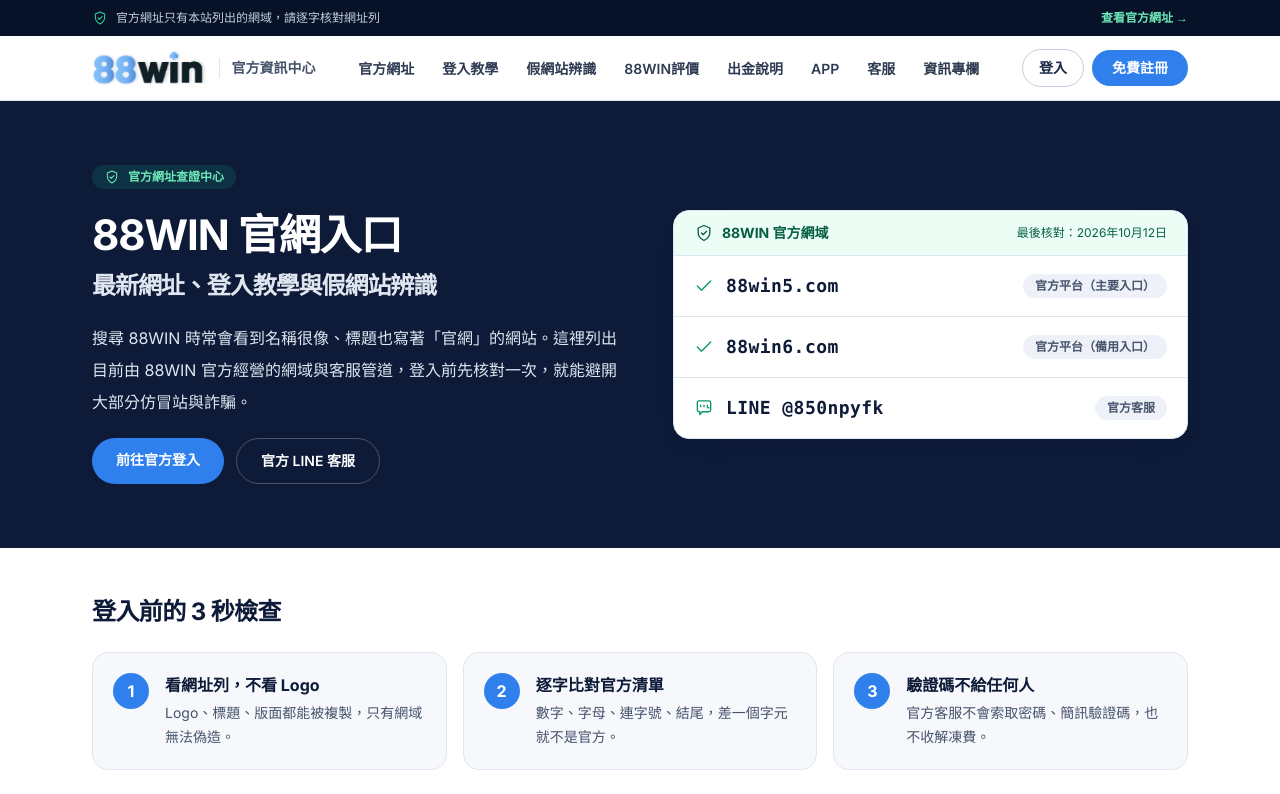
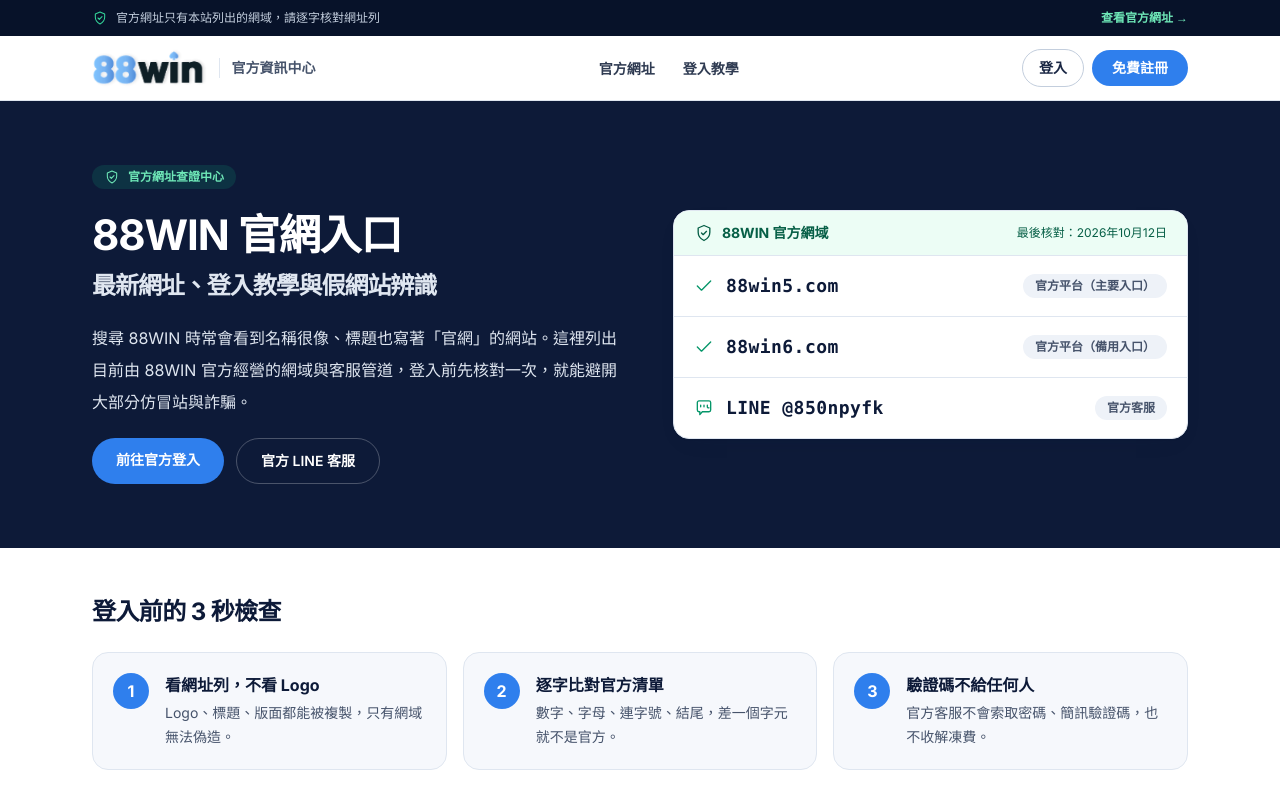
Before and after one commit to Vertexstack-Code/88win6.tw, a Next.js app: page / in a window 1280 px wide. Shown: the top 794 px of the page. Built offline with nearby package versions, Linux system fonts and the light colour scheme.

Commit message:
update the project

```diff
--- a/components/layout/Header.tsx
+++ b/components/layout/Header.tsx
@@ -47,7 +47,8 @@
 
         <nav aria-label="主要導覽" className="hidden xl:block">
           <ul className="flex items-center gap-1">
-            {NAV.map((item) => (
+            {/* 假網站辨識 (index 2) is left out of the desktop bar to save width. */}
+            {NAV.filter((_, idx) => idx <= 1).map((item) => (
               <li key={item.path}>
                 <Link
                   href={item.path}
```
